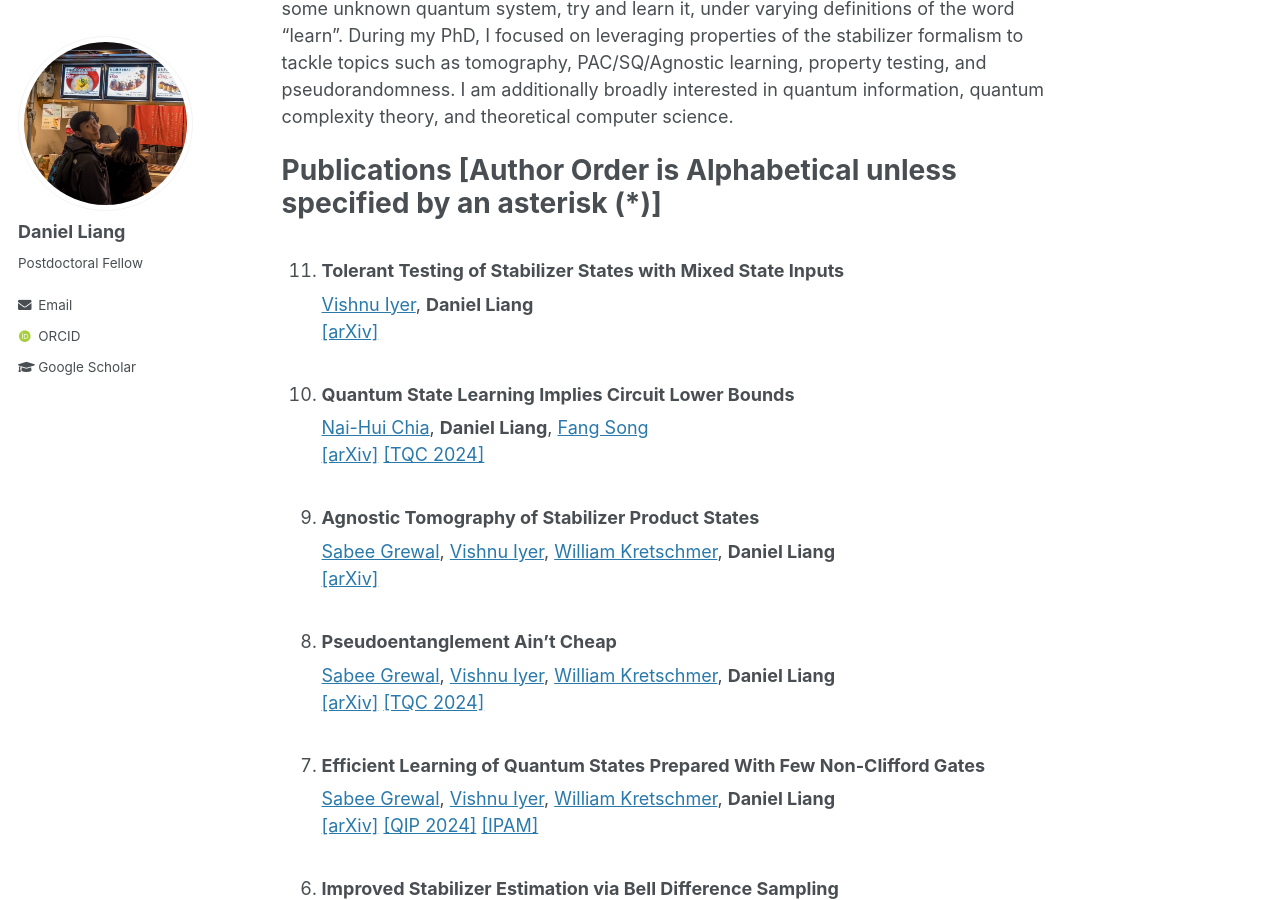
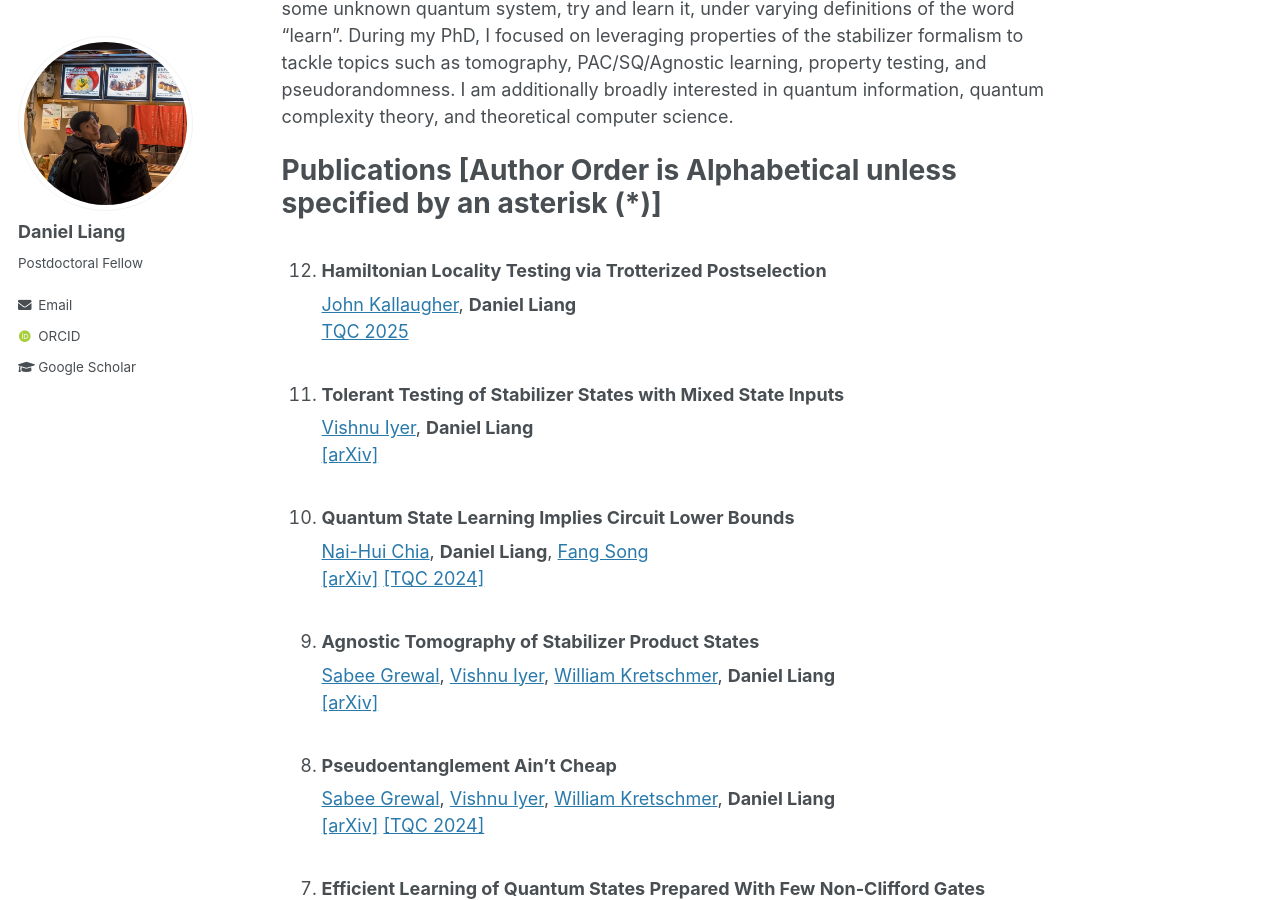
Before and after one commit to Daniel-You-Liang/Daniel-You-Liang.github.io, a Jekyll site: the page built from _pages/about.md, in a window 1280 px wide and 900 px high, scrolled down 343 px. Built offline with Jekyll 4.4.1, drawn with Linux system fonts in a browser that asks for light colours; some web fonts are replaced.

Commit message:
Added hamiltonian tester

```diff
--- a/_pages/about.md
+++ b/_pages/about.md
@@ -16,6 +16,8 @@ My focus is on the application of learning theory to quantum problems. That is,
 
 Publications \[Author Order is Alphabetical unless specified by an asterisk (*)\]
 ======
+1. ### Hamiltonian Locality Testing via Trotterized Postselection
+[John Kallaugher](https://far-qc.sandia.gov/staff/john-kallaugher/), **Daniel Liang**<br />[TQC 2025](https://tqc-conference.org/)
 1. ### Tolerant Testing of Stabilizer States with Mixed State Inputs
 [Vishnu Iyer](https://vishnuiyer.org/), **Daniel Liang**<br />[[arXiv]](https://arxiv.org/abs/2411.08765)
 1. ### Quantum State Learning Implies Circuit Lower Bounds
```
